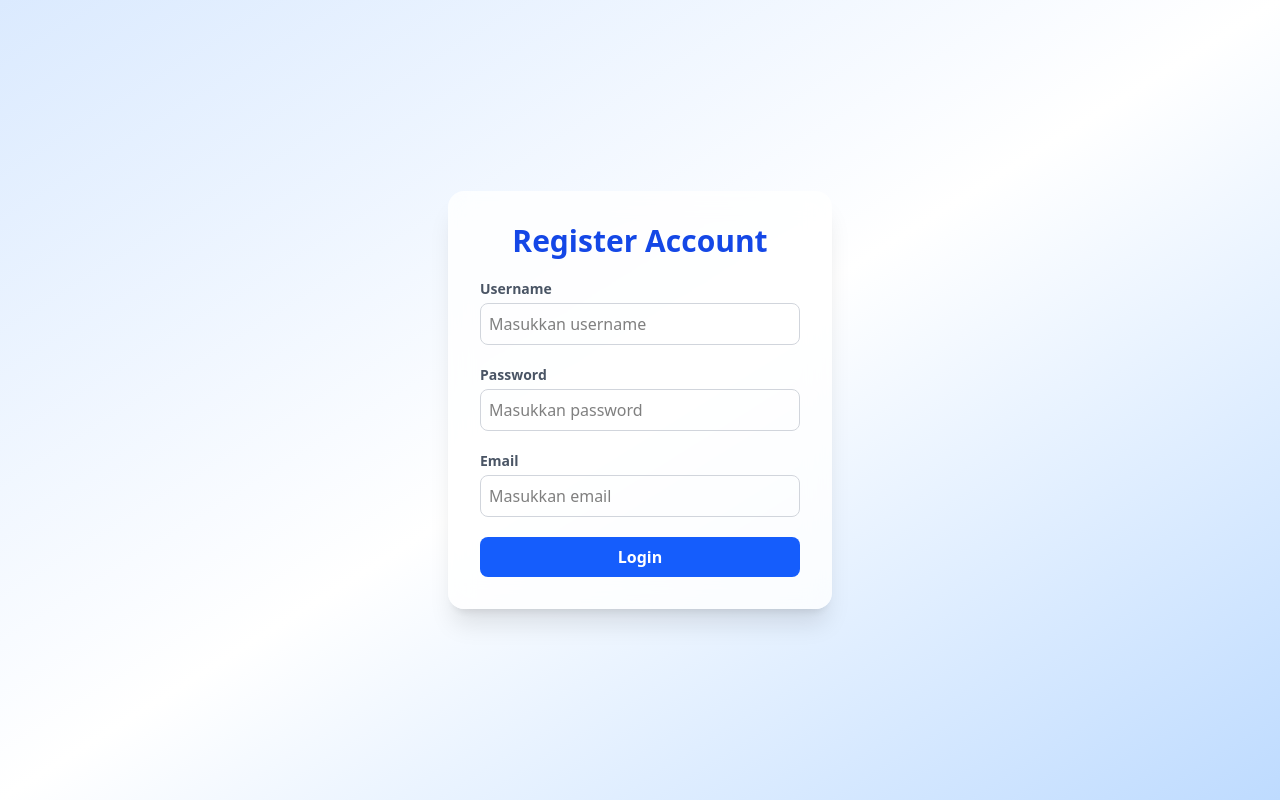
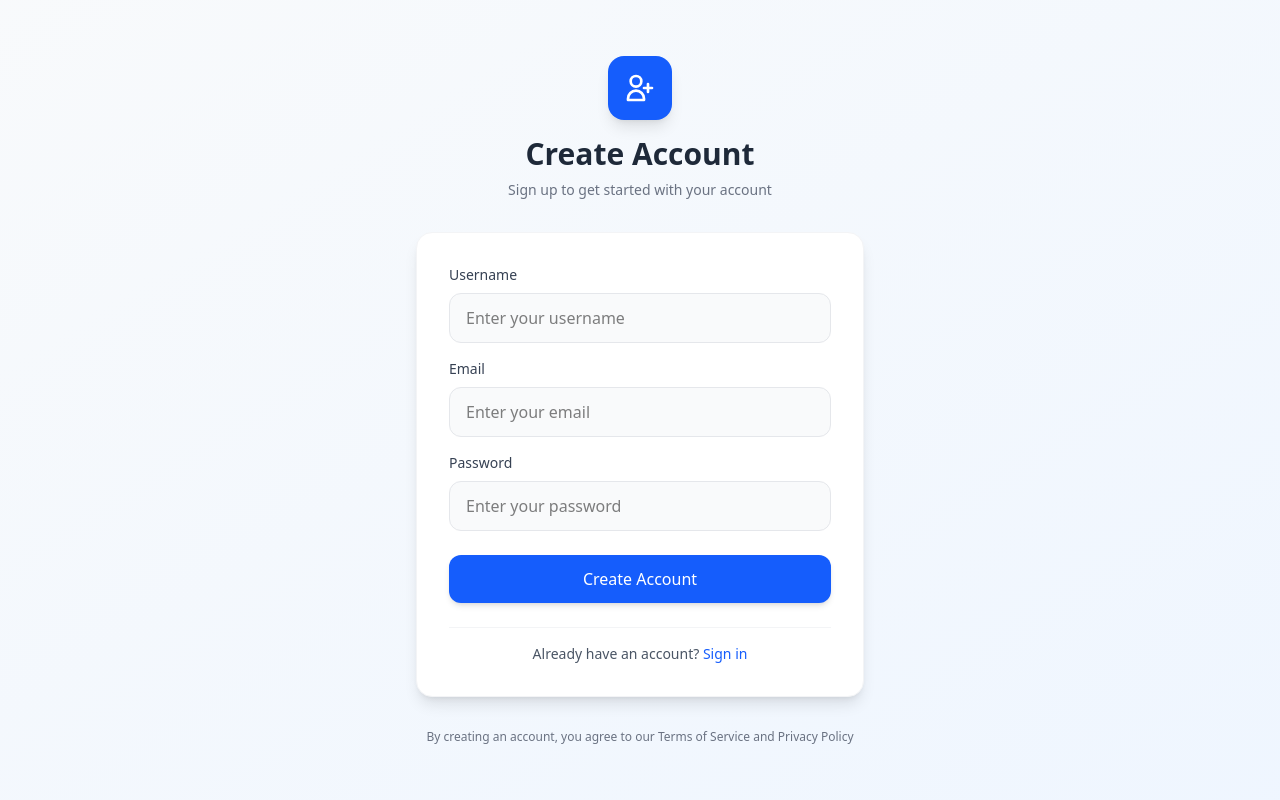
Before and after one commit to andrewprasetya-k/url-shortener, a Next.js app in the folder frontend/: page /register in a window 1280 px wide. Built offline with nearby package versions, Linux system fonts and the light colour scheme; no server answers.

Commit message:
enhance register page

```diff
--- a/frontend/app/register/page.tsx
+++ b/frontend/app/register/page.tsx
@@ -20,7 +20,7 @@ export default function RegisterPage() {
     }
   }, [router]);
 
-  const handleLogin = async (e: React.FormEvent) => {
+  const handleRegister = async (e: React.FormEvent) => {
     e.preventDefault();
     setLoading(true);
 
@@ -42,11 +42,9 @@ export default function RegisterPage() {
           router.push('/login');
         }, 500);
       } else {
-
         setMessage(`${data.message || 'Register account failed'}`);
       }
     } catch (error:any) {
-
       setMessage(error.message || "An error occurred");
     }
     finally {
@@ -60,71 +58,110 @@ export default function RegisterPage() {
   }
 
   return (
-    <div className="flex items-center justify-center min-h-screen bg-linear-to-br from-blue-100 via-white to-blue-200">
+    <div className="flex items-center justify-center min-h-screen bg-linear-to-br from-slate-50 to-blue-50 px-4">
+      <div className="w-full max-w-md">
+        {/* Header Section */}
+        <div className="text-center mb-8">
+          <div className="inline-flex items-center justify-center w-16 h-16 bg-blue-600 rounded-2xl mb-4 shadow-lg">
+            <svg className="w-8 h-8 text-white" fill="none" stroke="currentColor" viewBox="0 0 24 24">
+              <path strokeLinecap="round" strokeLinejoin="round" strokeWidth={2} d="M18 9v3m0 0v3m0-3h3m-3 0h-3m-2-5a4 4 0 11-8 0 4 4 0 018 0zM3 20a6 6 0 0112 0v1H3v-1z" />
+            </svg>
+          </div>
+          <h1 className="text-3xl font-bold text-gray-800 mb-2">
+            Create Account
+          </h1>
+          <p className="text-gray-500 text-sm">
+            Sign up to get started with your account
+          </p>
+        </div>
+
+        {/* Form Section */}
         <form
-        onSubmit={handleLogin}
-        className="bg-white/80 backdrop-blur-md p-8 rounded-2xl shadow-xl w-full max-w-sm space-y-5"
+          onSubmit={handleRegister}
+          className="bg-white p-8 rounded-2xl shadow-lg border border-gray-100 space-y-6"
         >
-        <h1 className="text-3xl font-extrabold text-center text-blue-700">
-          Register Account
-        </h1>
-
+          <div className="space-y-4">
             <div>
-          <label className="block text-sm font-semibold text-gray-600 mb-1">
+              <label className="block text-sm font-medium text-gray-700 mb-2">
                 Username
               </label>
               <input
                 type="text"
-            placeholder="Masukkan username"
+                placeholder="Enter your username"
                 value={username}
                 onChange={(e) => setUsername(e.target.value)}
-            className="w-full p-2 border border-gray-300 rounded-lg focus:outline-none focus:ring-2 focus:ring-blue-400"
+                className="w-full px-4 py-3 bg-gray-50 border border-gray-200 rounded-xl focus:outline-none focus:ring-2 focus:ring-blue-500 focus:border-transparent transition-all duration-200"
+                required
               />
             </div>
 
             <div>
-          <label className="block text-sm font-semibold text-gray-600 mb-1">
+              <label className="block text-sm font-medium text-gray-700 mb-2">
+                Email
+              </label>
+              <input
+                type="email"
+                placeholder="Enter your email"
+                value={email}
+                onChange={(e) => setEmail(e.target.value)}
+                className="w-full px-4 py-3 bg-gray-50 border border-gray-200 rounded-xl focus:outline-none focus:ring-2 focus:ring-blue-500 focus:border-transparent transition-all duration-200"
+                required
+              />
+            </div>
+
+            <div>
+              <label className="block text-sm font-medium text-gray-700 mb-2">
                 Password
               </label>
               <input
                 type="password"
-            placeholder="Masukkan password"
+                placeholder="Enter your password"
                 value={password}
                 onChange={(e) => setPassword(e.target.value)}
-            className="w-full p-2 border border-gray-300 rounded-lg focus:outline-none focus:ring-2 focus:ring-blue-400"
+                className="w-full px-4 py-3 bg-gray-50 border border-gray-200 rounded-xl focus:outline-none focus:ring-2 focus:ring-blue-500 focus:border-transparent transition-all duration-200"
+                required
               />
             </div>
+          </div>
 
-        <div>
-          <label className="block text-sm font-semibold text-gray-600 mb-1">
-            Email
-          </label>
-          <input
-            type="email"
-            placeholder="Masukkan email"
-            value={email}
-            onChange={(e) => setEmail(e.target.value)}
-            className="w-full p-2 border border-gray-300 rounded-lg focus:outline-none focus:ring-2 focus:ring-blue-400"
-          />
+          {message && (
+            <div
+              className={`p-3 rounded-lg text-sm font-medium ${
+                message.includes('successful')
+                  ? 'bg-green-50 text-green-700 border border-green-200'
+                  : 'bg-red-50 text-red-700 border border-red-200'
+              }`}
+            >
+              {message}
             </div>
+          )}
 
           <button
             type="submit"
-          className="w-full bg-blue-600 text-white py-2 rounded-lg hover:bg-blue-700 transition duration-200 font-semibold"
+            disabled={loading}
+            className="w-full bg-blue-600 text-white py-3 rounded-xl hover:bg-blue-700 transition-all duration-200 font-medium shadow-md hover:shadow-lg disabled:bg-gray-400 disabled:cursor-not-allowed disabled:shadow-none"
           >
-          Login
+            {loading ? 'Creating account...' : 'Create Account'}
           </button>
 
-        {message && (
-          <p
-            className={`text-center text-sm font-medium ${
-              message.includes('successful') ? 'text-green-600' : 'text-red-600'
-            }`}
+          <div className="text-center pt-4 border-t border-gray-100">
+            <p className="text-sm text-gray-600">
+              Already have an account?{' '}
+              <a
+                href="/login"
+                className="text-blue-600 hover:text-blue-700 font-medium transition-colors duration-200"
               >
-            {message}
+                Sign in
+              </a>
             </p>
-        )}
+          </div>
         </form>
+
+        {/* Footer */}
+        <p className="text-center text-xs text-gray-500 mt-8">
+          By creating an account, you agree to our Terms of Service and Privacy Policy
+        </p>
+      </div>
     </div>
   );
 }
```
Lines whose indentation alone changed are shown as unchanged.
